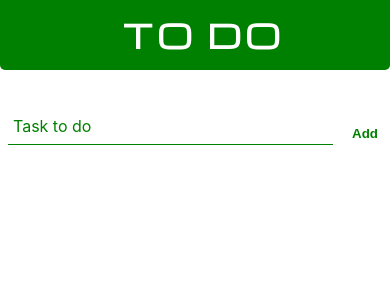
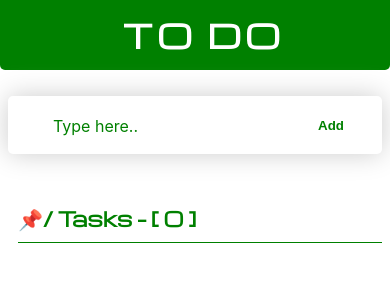
Before and after one commit to KristijanKelic/to-do-react, a React (Create React App) app: page / in a window 390 px wide. Shown: the top 300 px of the page. Built offline with nearby package versions, Linux system fonts and the light colour scheme.

Commit message:
added finished tasks list, new styles on tasks and more.. (need to create bottom navigation for mobile devices)

```diff
--- a/src/components/add-task/add-task.component.jsx
+++ b/src/components/add-task/add-task.component.jsx
@@ -31,7 +31,7 @@ const AddTask = ({ addTask }) => {
     setTask(e.target.value);
   };
   return (
-    <>
+    <div className="add-task-container">
       <form className="add-task-form" onSubmit={handleSubmit}>
         <div className="input-group">
           <input
@@ -48,7 +48,7 @@ const AddTask = ({ addTask }) => {
               task.length > 0 ? "form-input-label shrink" : "form-input-label"
             }
           >
-            Task to do
+            Type here..
           </label>
         </div>
         <div className="button-container">
@@ -58,7 +58,7 @@ const AddTask = ({ addTask }) => {
           </button>
         </div>
       </form>
-    </>
+    </div>
   );
 };
 
--- a/src/components/add-task/add-task.styles.scss
+++ b/src/components/add-task/add-task.styles.scss
@@ -5,6 +5,13 @@ $mainColor: green;
   font-size: 12px;
   color: $mainColor;
 }
+
+.add-task-container {
+  box-shadow: 0 0 27px #ccc;
+  padding: 0px 40px 0px 40px;
+  border-radius: 5px;
+  margin-bottom: 50px;
+  position: relative;
 
   .add-task-form {
     display: flex;
@@ -105,13 +112,11 @@ $mainColor: green;
         width: 100%;
         border: none;
         border-radius: 0;
-      border-bottom: 1px solid $mainColor;
-      margin: 25px 0;
+        margin: 25px 0 10px 0;
         color: $mainColor;
 
         &:focus {
           outline: none;
-        border-bottom: 1px solid $mainColor;
         }
 
         &:focus ~ .form-input-label {
@@ -135,3 +140,4 @@ $mainColor: green;
       }
     }
   }
+}
--- a/src/components/finished-tasks/finished-tasks.component.jsx
+++ b/src/components/finished-tasks/finished-tasks.component.jsx
@@ -1,11 +1,35 @@
-import React from 'react'
+import React from "react";
+import { connect } from "react-redux";
+import { CSSTransition, TransitionGroup } from "react-transition-group";
 
-const FinishedTasks = () => {
-    return (
-        <div>
+import Task from "../task/task.component";
 
-        </div>
-    )
-}
+import "./finished-tasks.styles.scss";
 
-export default FinishedTasks
+const FinishedTasks = ({ finished }) => {
+  return (
+    <div className="finished-container">
+      <h1 className="finished-headline">
+        <span role="img" aria-label="check-emoji">
+          &#x2705;
+        </span>
+        / Finished - [ {finished.length} ]
+      </h1>
+      <TransitionGroup>
+        {finished
+          .sort((a, b) => new Date(b.finishedAt) - new Date(a.finishedAt))
+          .map(el => (
+            <CSSTransition classNames="anim-task" key={el.id} timeout={1300}>
+              <Task task={el} />
+            </CSSTransition>
+          ))}
+      </TransitionGroup>
+    </div>
+  );
+};
+
+const mapStateToProps = ({ tasks: { finished } }) => ({
+  finished
+});
+
+export default connect(mapStateToProps)(FinishedTasks);
--- a/src/components/finished-tasks/finished-tasks.styles.scss
+++ b/src/components/finished-tasks/finished-tasks.styles.scss
@@ -0,0 +1,31 @@
+.finished-container {
+  max-width: 800px;
+  min-width: 300px;
+  margin: 0 auto;
+  margin-top: 7rem;
+
+  & .finished-headline {
+    font-family: "Michroma", regular;
+    color: green;
+    font-size: 20px;
+    margin-left: 10px;
+    border-bottom: 1px solid green;
+    padding-bottom: 10px;
+  }
+}
+
+.anim-task-exit {
+  opacity: 1;
+  transform: translate(0, 0, 0);
+  transform: translate3d(0, 0, 0);
+  transition-property: transform, opacity;
+  transition-duration: 1000ms;
+  transition-delay: 1000ms;
+  transition-timing-function: cubic-bezier(0.175, 0.665, 0.32, 1), linear;
+}
+
+.anim-task-exit-active {
+  opacity: 0;
+  transform: translate(1000px, 0);
+  transform: translate3d(1000px, 0, 0);
+}
--- a/src/components/header/header.styles.scss
+++ b/src/components/header/header.styles.scss
@@ -20,7 +20,7 @@
     font-size: 2rem;
     margin: 0;
     margin-left: 1rem;
-    font-family: "Michroma", cursive;
+    font-family: "Michroma", regular;
     color: white;
     letter-spacing: 0.25rem;
   }
--- a/src/components/task/task.component.jsx
+++ b/src/components/task/task.component.jsx
@@ -13,11 +13,20 @@ const Task = ({ task, toggleFinished, deleteTask }) => {
   return (
     <div className="task-container">
       <label>
-        <input
-          type="checkbox"
-          className="hidden-real-check"
-          onClick={() => toggleFinished(task)}
-        />
+        {task.finished ? (
+          <input
+            type="checkbox"
+            className="hidden-real-check"
+            checked
+            readOnly
+          />
+        ) : (
+          <input
+            type="checkbox"
+            className="hidden-real-check"
+            onClick={() => toggleFinished(task)}
+          />
+        )}
         <div className="task">
           <span className="custom-check">
             <span className="checkbox">
@@ -38,7 +47,8 @@ const Task = ({ task, toggleFinished, deleteTask }) => {
                   <div className="dialog">
                     <h3 className="dialog-title">Delete task</h3>
                     <p className="dialog-message">
-                      Are you sure you want to delete this task?
+                      Are you sure you want to delete <br />
+                      <span style={{ color: "green" }}>{task.task}</span> ?
                     </p>
                     <div className="dialog-buttons">
                       <button
@@ -61,9 +71,14 @@ const Task = ({ task, toggleFinished, deleteTask }) => {
           }
         />
       </div>
-      <span className="timestamp">
-        created - {new Date(task.createdAt).toLocaleDateString()}
+      <span className="timestamp c">
+        Created ({new Date(task.createdAt).toLocaleDateString()})
       </span>
+      {task.finished ? (
+        <span className="timestamp f">
+          Finished ({new Date(task.createdAt).toLocaleDateString()})
+        </span>
+      ) : null}
     </div>
   );
 };
--- a/src/components/task/task.styles.scss
+++ b/src/components/task/task.styles.scss
@@ -12,13 +12,23 @@ $mainColor: green;
   margin-bottom: 20px;
   position: relative;
   border-radius: 10px;
+  border-left: 4px solid green;
 
   .timestamp {
     position: absolute;
-    bottom: 0;
-    right: 70px;
     font-size: 8px;
     font-family: "Michroma", Regular;
+
+    &.c {
+      top: 0px;
+      right: 5px;
+    }
+
+    &.f {
+      bottom: 0px;
+      right: 5px;
+      color: green;
+    }
   }
 
   & .task {
@@ -215,6 +225,7 @@ $mainColor: green;
     align-items: center;
     height: 50%;
     border-radius: 50%;
+    cursor: pointer;
   }
 
   & .delete .icon {
@@ -245,7 +256,9 @@ $mainColor: green;
   & .dialog-message {
     font-family: "Michroma", Regular;
     font-size: 20px;
-    margin-bottom: 80px;
+    margin: 0px auto 80px auto;
+    width: 80%;
+    text-align: center;
   }
   & .btn-yes {
     font-family: "Michroma", Regular;
--- a/src/components/tasks/tasks.component.jsx
+++ b/src/components/tasks/tasks.component.jsx
@@ -11,6 +11,12 @@ const Tasks = ({ tasks }) => {
   return (
     <div className="tasks-container">
       <AddTask />
+      <h1 className="tasks-headline">
+        <span role="img" aria-label="pin-emoji">
+          &#x1F4CC;
+        </span>
+        / Tasks - [ {tasks.length} ]
+      </h1>
       <TransitionGroup>
         {tasks
           .sort((a, b) => new Date(b.createdAt) - new Date(a.createdAt))
--- a/src/components/tasks/tasks.styles.scss
+++ b/src/components/tasks/tasks.styles.scss
@@ -2,6 +2,16 @@
   max-width: 800px;
   min-width: 300px;
   margin: 0 auto;
+  margin-top: 5rem;
+
+  & .tasks-headline {
+    font-family: "Michroma", regular;
+    color: green;
+    font-size: 20px;
+    margin-left: 10px;
+    border-bottom: 1px solid green;
+    padding-bottom: 10px;
+  }
 }
 
 .anim-task-enter {
--- a/src/redux/tasks/tasks.reducer.js
+++ b/src/redux/tasks/tasks.reducer.js
@@ -19,7 +19,8 @@ const tasksReducer = (state = INITIAL_STATE, action) => {
     case TasksActionTypes.DELETE_TASK:
       return {
         ...state,
-        tasks: state.tasks.filter(el => el.id !== action.payload)
+        tasks: state.tasks.filter(el => el.id !== action.payload),
+        finished: state.finished.filter(el => el.id !== action.payload)
       };
     case TasksActionTypes.DELETE_ALL_FINISHED_TASKS:
       return {
```
Lines whose indentation alone changed are shown as unchanged.
